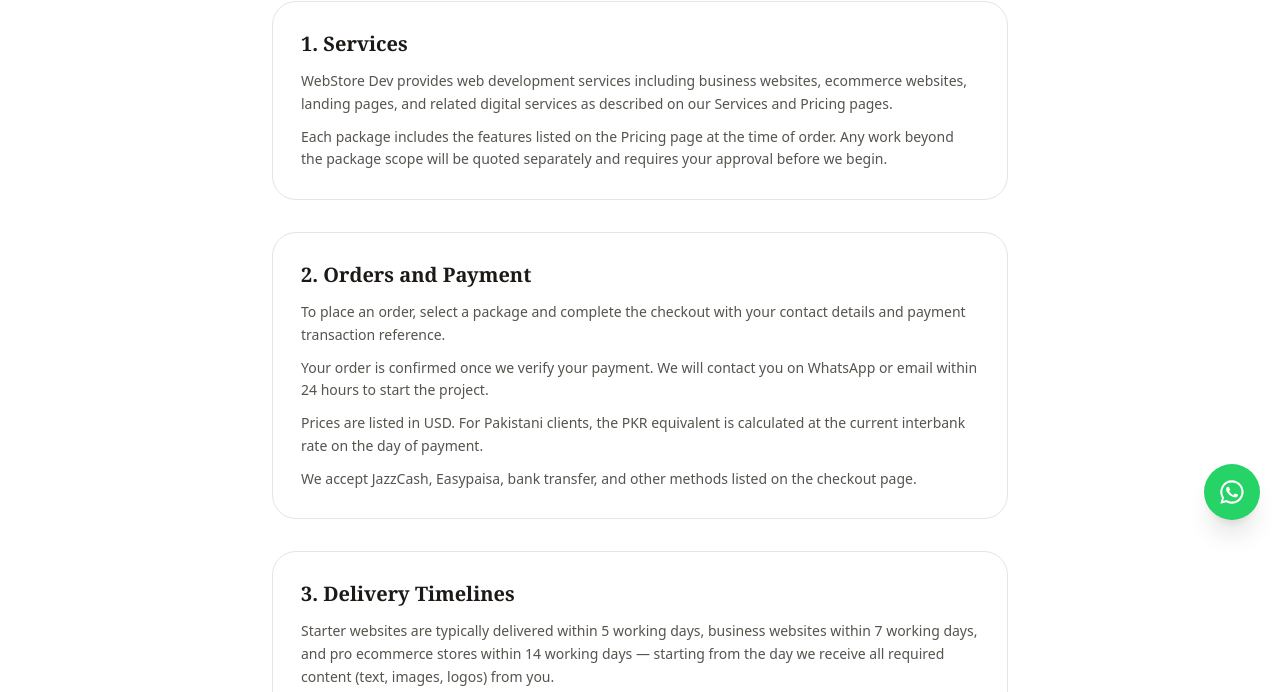
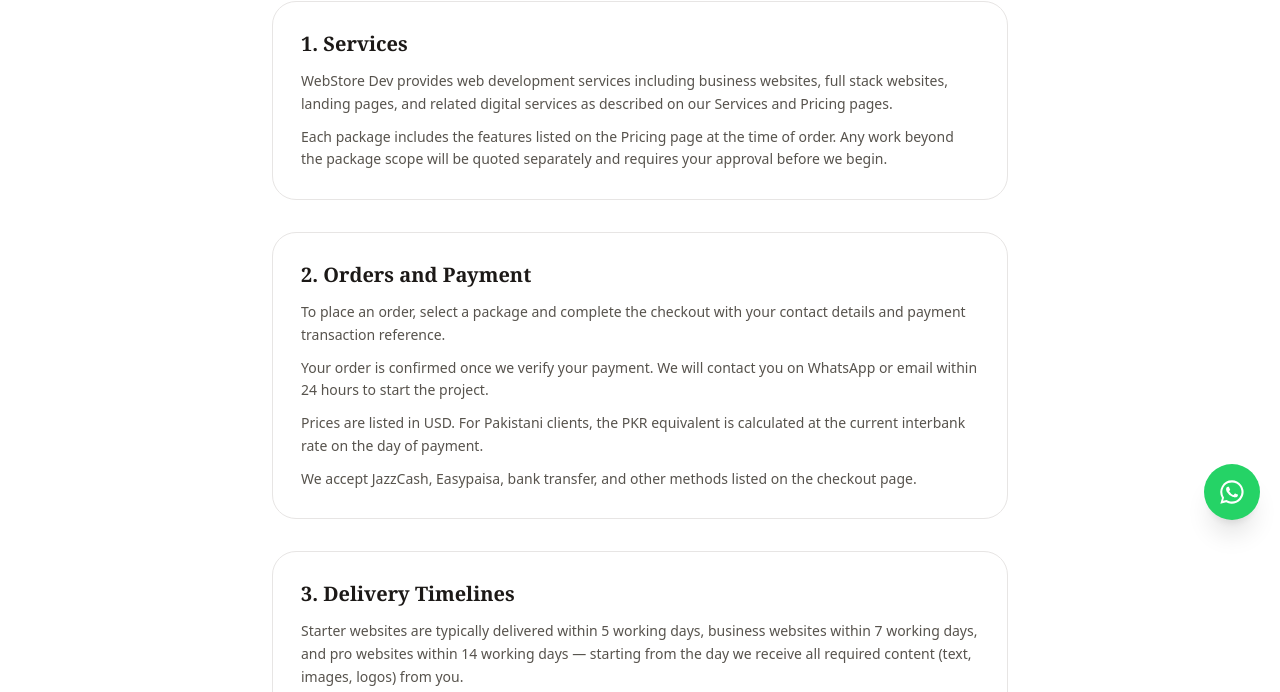
Before and after one commit to rootsiemen/webstore-dev, a Next.js app: page /terms in a window 1280 px wide. Shown: the part 260-952 px from the top of the page. Built offline with nearby package versions, Linux system fonts and the light colour scheme; no server answers.

Commit message:
fix: terms services list to full stack wording

```diff
--- a/src/app/terms/page.tsx
+++ b/src/app/terms/page.tsx
@@ -14,7 +14,7 @@
   {
     h: "1. Services",
     body: [
-      `${BRAND.name} provides web development services including business websites, ecommerce websites, landing pages, and related digital services as described on our Services and Pricing pages.`,
+      `${BRAND.name} provides web development services including business websites, full stack websites, landing pages, and related digital services as described on our Services and Pricing pages.`,
       "Each package includes the features listed on the Pricing page at the time of order. Any work beyond the package scope will be quoted separately and requires your approval before we begin.",
     ],
   },
@@ -30,7 +30,7 @@
   {
     h: "3. Delivery Timelines",
     body: [
-      "Starter websites are typically delivered within 5 working days, business websites within 7 working days, and pro ecommerce stores within 14 working days — starting from the day we receive all required content (text, images, logos) from you.",
+      "Starter websites are typically delivered within 5 working days, business websites within 7 working days, and pro websites within 14 working days — starting from the day we receive all required content (text, images, logos) from you.",
       "Delays caused by late content delivery from the client extend the timeline accordingly. We will always communicate proactively if a delay occurs.",
     ],
   },
```
